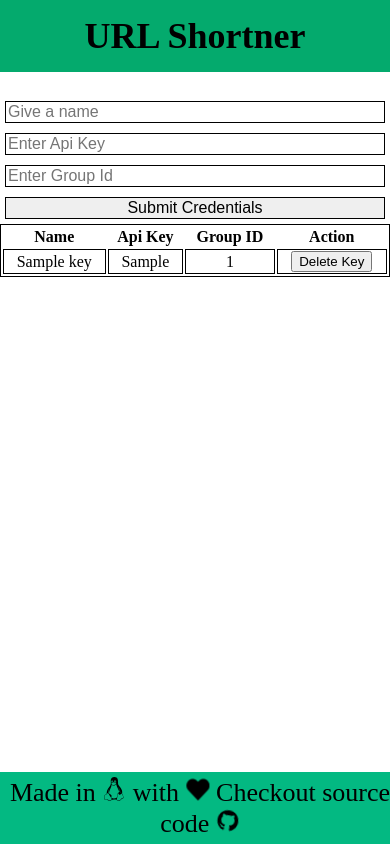
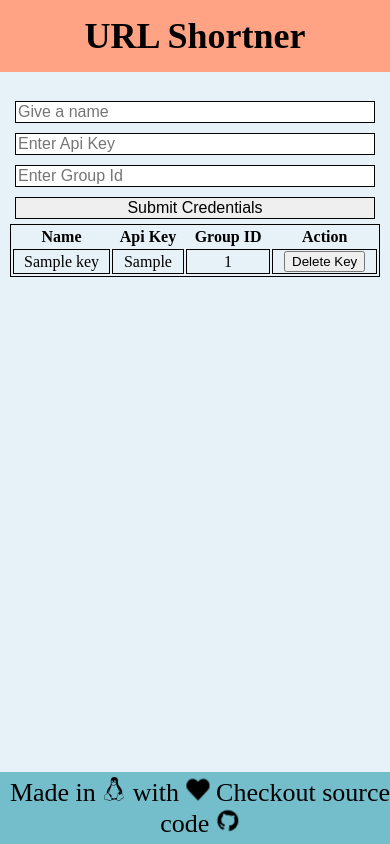
Before and after one commit to zootedb0t/url_shortner, a Flask app: page /addkey in a window 390 px wide. Run offline with Flask 3, Linux system fonts and the light colour scheme; tables that the repository leaves empty hold one stand-in row (values such as "Sample post").

Commit message:
fix: improve responsive ui update color-pallete

```diff
--- a/shortner/static/styles.css
+++ b/shortner/static/styles.css
@@ -1,6 +1,7 @@
 body {
   margin: 0;
   padding: 0;
+  background-color: #e7f2f8;
 }
 
 a {
@@ -14,7 +15,7 @@ h1 {
   text-align: center;
   /* Remove gap between header and top*/
   margin-top: 0;
-  background-color: #04aa6d;
+  background-color: #ffa384;
 }
 
 /* index.html styles */
@@ -121,7 +123,7 @@ footer {
   bottom: 0;
   left: 0;
   width: 100%;
-  background-color: #03b982;
+  background-color: #74bdcb;
 }
 
 .info {
@@ -179,31 +172,25 @@ footer {
 }
 
 /* API Key table */
-#key_list {
+#key-list {
   text-align: center;
   width: 100%;
 }
 
-#key_list th {
+#key-list th {
   border: none;
 }
 
+/*slink.html css*/
+#url {
+  text-align: center;
+}
 
-/*slink.html css*/
 #url p {
   background-color: #d4f1f4;
   padding: 5px;
   font-size: 24px;
-  text-align: center;
 }
-
-#url button {
-  display: flex;
-  justify-content: center;
-  flex-direction: column;
-  margin: auto;
-}
-
 /*error.html*/
 #error_msg {
   text-align: center;
--- a/shortner/templates/addkey.html
+++ b/shortner/templates/addkey.html
@@ -1,7 +1,7 @@
 {% extends "base.html" %}
 {% block title %}Add Api Keys{% endblock %}
 {% block content %}
-    <div id="key_tbl">
+    <div class="key-tbl" style="text-align: center; margin: 10px">
         <form action="{{ url_for("addkey") }}" method="post" class="api-form">
             <input type="text" name="name" placeholder="Give a name" required />
             <input type="text" name="apikey" placeholder="Enter Api Key" required />
@@ -9,7 +9,7 @@
             <button type="submit">Submit Credentials</button>
         </form>
         {% if key %}
-            <table id="key_list">
+            <table id="key-list">
                 <thead>
                     <th>Name</th>
                     <th>Api Key</th>
--- a/shortner/templates/database.html
+++ b/shortner/templates/database.html
@@ -7,7 +7,7 @@
                 <input type="text" name="query" placeholder="Search" />
                 <button type="submit">Submit</button>
             </form>
-            <table id="data_tbl">
+            <table id="data-tbl">
                 <thead>
                     <th>Actual URL</th>
                     <th>Short URL</th>
```
Also changed, not shown: other parts of shortner/static/styles.css (+10 -19 lines).
